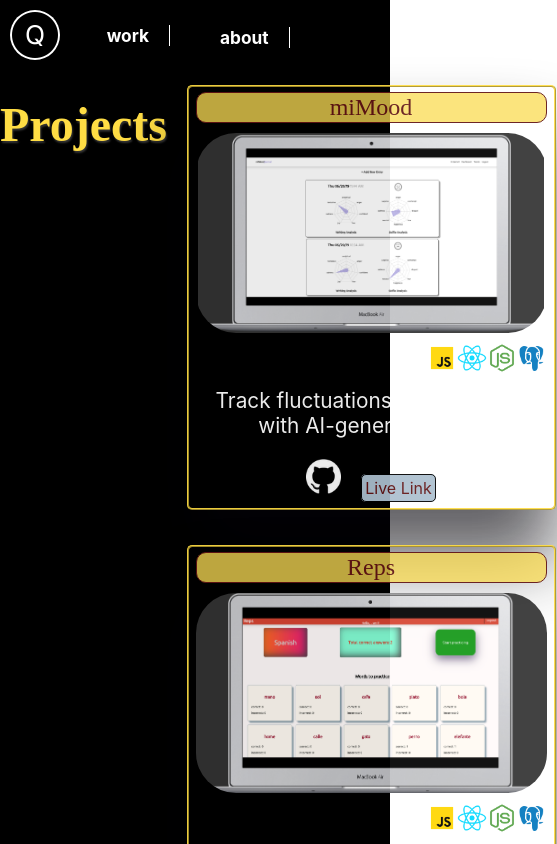
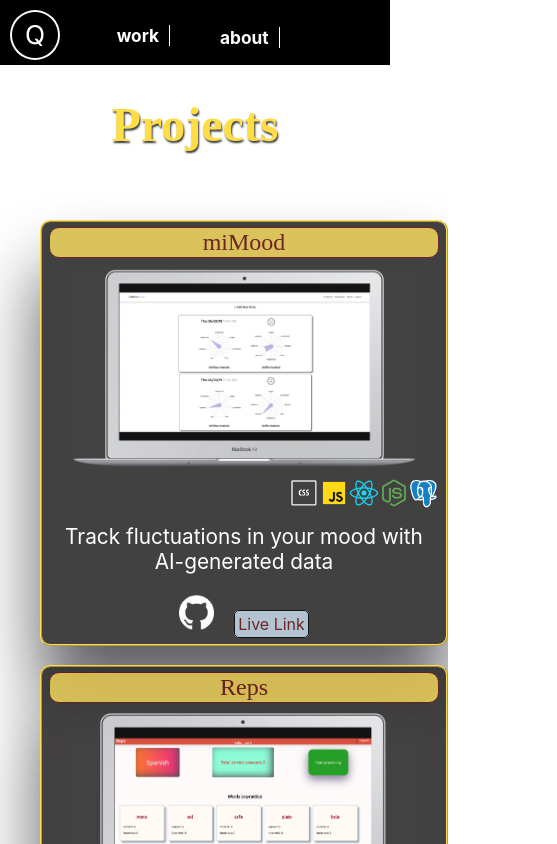
Before and after one commit to eemontemayor/the_portfolio, a React (Create React App) app: page /projects in a window 390 px wide. Shown: the top 844 px of the page, 557 px wide, since content can reach past the window. Built offline with nearby package versions, Linux system fonts and the light colour scheme.

Commit message:
added styling on project page

```diff
--- a/src/App.css
+++ b/src/App.css
@@ -50,7 +50,7 @@ nav {
   }
   aside {
 
-    margin:auto;
+    /* margin:auto; */
   }
 
 footer {
--- a/src/components/Header/Header.css
+++ b/src/components/Header/Header.css
@@ -88,19 +88,19 @@ border-bottom: .9px solid white;
 #work-link{
   height:auto;
   font-size: .9em;
-  /* margin: auto; */
 
-  padding-right:20px;
+
+  padding-right:10px;
   border-right:.9px solid white;
   border-bottom: none;
 }
 #about-link{
-  /* margin: auto; */
+
   color:white;
   border-right:.9px solid white;
   font-size: .9em;
   border-bottom: none;
-  padding-right:20px;
+  padding-right:10px;
 }
   #q-icon{
    height:50px;
--- a/src/routes/LandingPage.css
+++ b/src/routes/LandingPage.css
@@ -77,11 +77,11 @@ margin: auto;
   opacity:.98;
   width: 600px;
   height: 600px;
-  /* background-color: #FEE140; */
-background-image: linear-gradient(90deg, #FEE140 0%, #FA709A 100%);
+
+  background-image: linear-gradient(147deg, #FFE53B 0%, #FF2525 74%);;
 
   border-radius: 300px;
-  /* z-index: 1; */
+
 
   animation-name:spin-cw;
   animation-timing-function: linear;
--- a/src/routes/ProjectsPage.css
+++ b/src/routes/ProjectsPage.css
@@ -1,18 +1,18 @@
 .ProjectsPage{
-    height: 100%;
+    height: auto;
     width: 100%;
-    background-color: black;
 
-    display: flex;
+
+
+
 
 }
 
 
 .proj-array{
-    height: 100%;
-    width: 80%;
-    margin-left: auto;
-    margin-right: auto;
+    height: auto;
+    width: 100%;
+
   }
   .proj-details{
     margin-top:50px;
@@ -22,15 +22,15 @@
     padding-bottom:40px;
   }
   .proj-item{
-    margin-bottom:10%;
+    margin-bottom:5%;
     border:2px ridge rgb(255, 221, 68);
     padding:20px;
-    border-radius: 5px;
+    border-radius: 10px;
     width:100%;
     height:auto;
     margin-left: auto;
     margin-right: auto;
-    /* background-color: rgba(51, 49, 49, 0.924); */
+    background-color: rgb(51, 49, 49);
 
     opacity: .92;
     max-width:720px;
@@ -43,14 +43,14 @@
     color:rgb(97, 20, 20);
     font-family: 'Philosopher', 'sans-serif';
     width: 50%;
-    margin:auto;
+
     background-color: rgba(250, 220, 84, 0.822);
     cursor: pointer;
     margin-bottom:10px;
   }
   .proj-item button:hover{
-    color:red;
-    border:1px solid red;
+    color:rgb(128, 66, 230);
+    border:1px solid rgb(128, 66, 230);
   }
 
 
@@ -66,24 +66,20 @@
   }
   ul {
     list-style-type: none;
-    margin: auto;
-    padding: 5vw;
+
   }
-  .proj-page{
-    height:100%;
-  }
+
 
   .proj-page-hdr{
     font-size:3em;
-    text-align: center;
+   text-align: center;
     font-family: 'Cinzel', 'sans-serif';
     color:rgb(255, 221, 68);
     text-shadow: 1px 2px 2px rgb(54, 54, 54);  }
 
   .proj-item-link{
     text-decoration: none;
-    /* display:inline-block; */
-    /* margin-top: 2%; */
+
     margin-left:20px;
     border:1px solid black;
     color:rgb(97, 20, 20);
@@ -114,7 +110,7 @@
     border-radius:40px;
     min-height:400px;
     min-width: fit-content;
-    /* border:1px solid white; */
+
 
 
   }
--- a/src/routes/ProjectsPage.js
+++ b/src/routes/ProjectsPage.js
@@ -78,7 +78,7 @@ const projects = renderProjArray(projArray)
 
     return (
         <div className='ProjectsPage'>
-             <h1 className='proj-page-hdr'>Projects</h1>
+             <h1 className='proj-page-hdr'>Projects</h1><br/>
                 <ul className='proj-array'>
                 {projects}
                 </ul>
```
